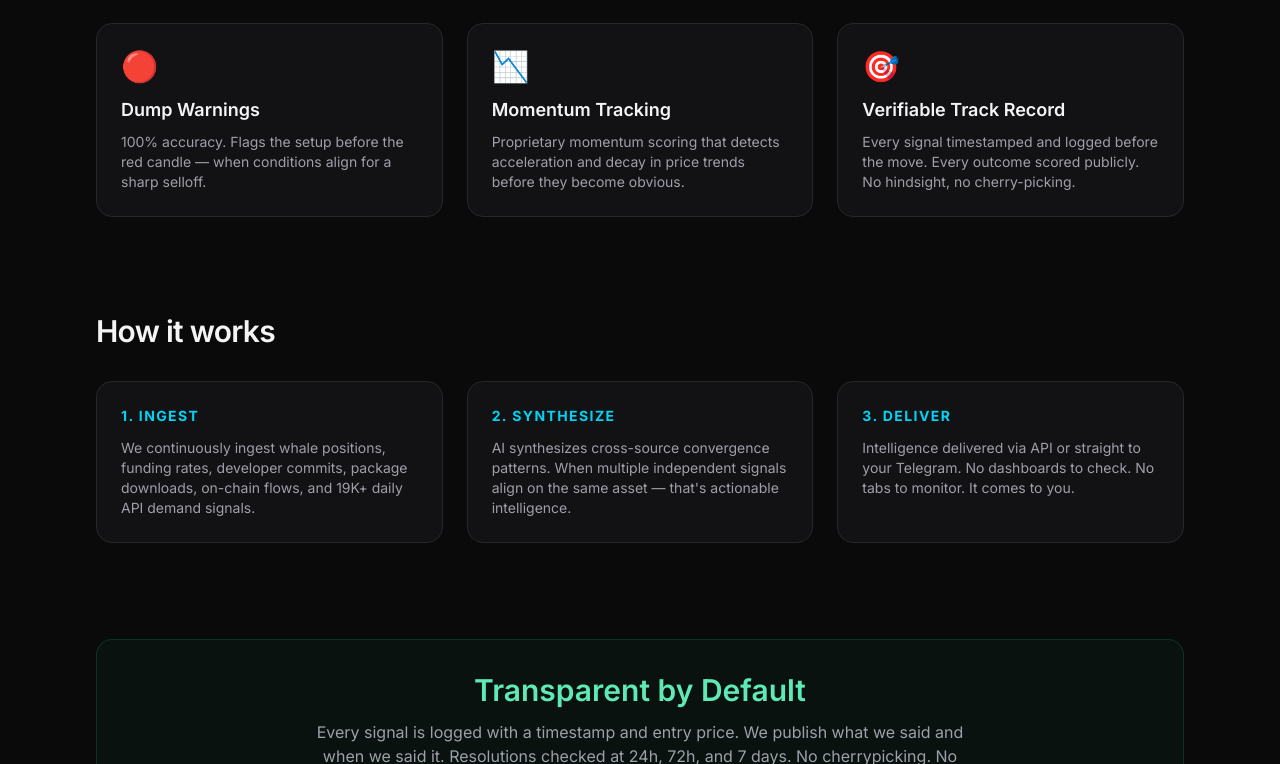
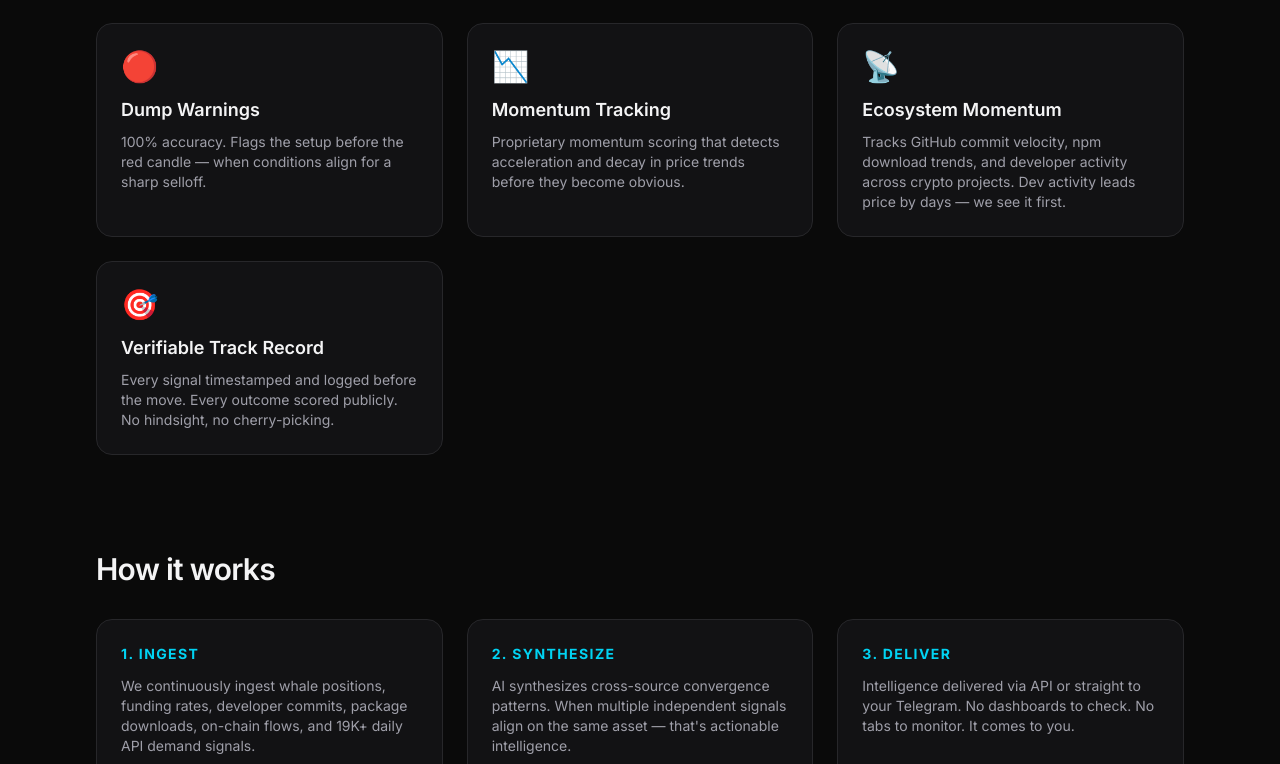
Before and after one commit to Cyberweasel777/botindex-landing, a Next.js app: page / in a window 1280 px wide. Shown: the part 1516-2280 px from the top of the page. Built offline with nearby package versions, Linux system fonts and the light colour scheme.

Commit message:
feat: add Ecosystem Momentum card to landing page + Pro features

```diff
--- a/src/app/page.tsx
+++ b/src/app/page.tsx
@@ -37,6 +37,12 @@ const intelligenceFeatures = [
       "Proprietary momentum scoring that detects acceleration and decay in price trends before they become obvious.",
   },
   {
+    icon: "📡",
+    name: "Ecosystem Momentum",
+    description:
+      "Tracks GitHub commit velocity, npm download trends, and developer activity across crypto projects. Dev activity leads price by days — we see it first.",
+  },
+  {
     icon: "🎯",
     name: "Verifiable Track Record",
     description:
@@ -68,6 +74,7 @@ const pricingPlans = [
     features: [
       "500 requests/day",
       "All signal types with full detail",
+      "Ecosystem momentum (GitHub + npm intelligence)",
       "Risk cascade + dump warning alerts",
       "Whale divergence tracking",
       "Sentiment shift detection",
```
